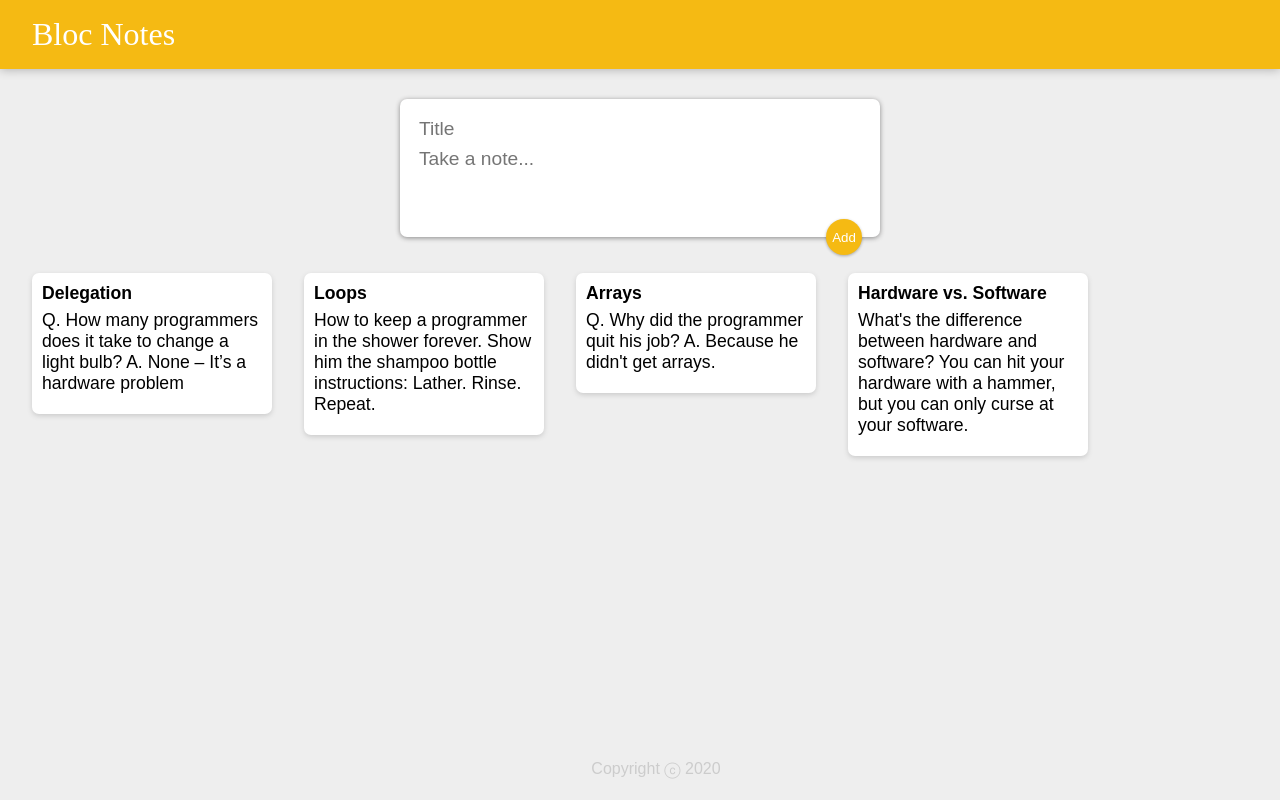
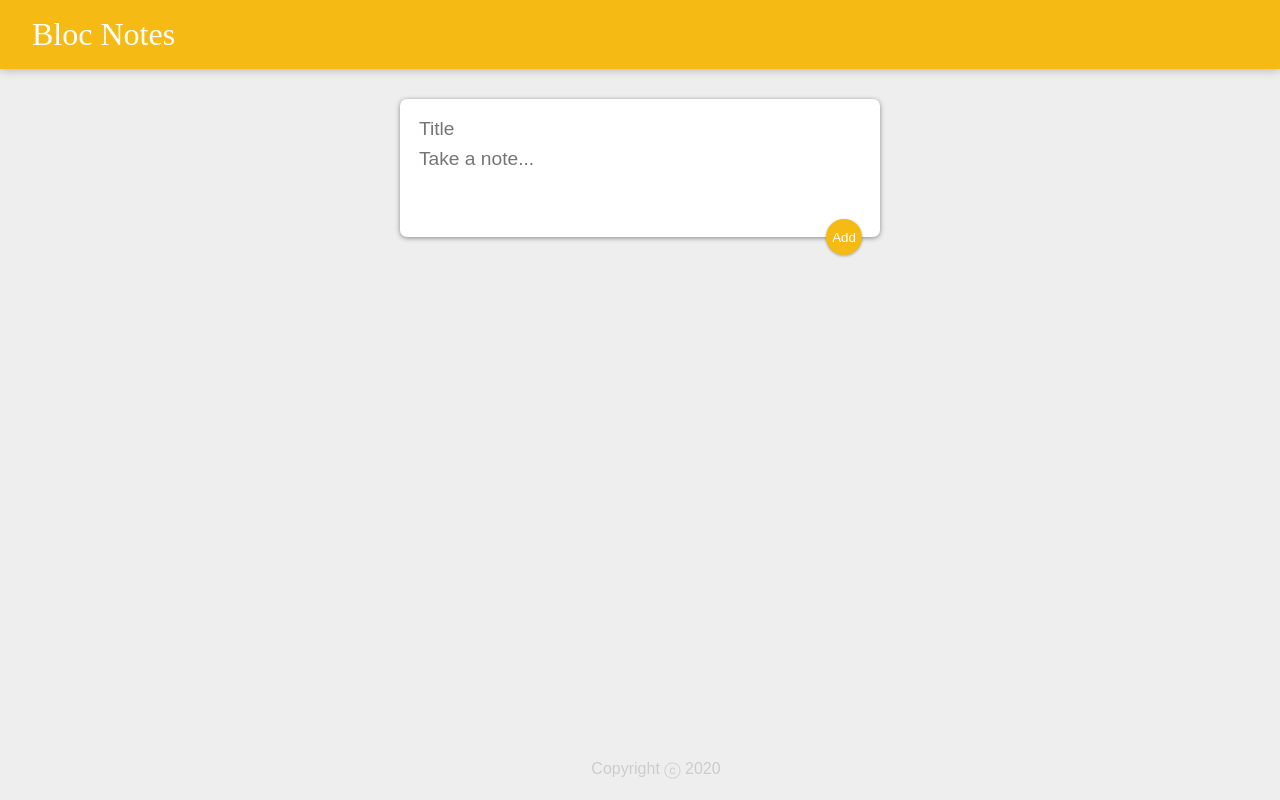
Before and after one commit to 1709abhishek/Bloc_Notes, a React (Create React App) app: page / in a window 1280 px wide. Built offline with nearby package versions, Linux system fonts and the light colour scheme.

Commit message:
added delete also

```diff
--- a/src/App.js
+++ b/src/App.js
@@ -1,20 +1,37 @@
-import React, { Component } from 'react'
-import Header from './components/Header'
-import Footer from './components/Footer'
-import Note from './components/Note'
-import CreateArea from './components/CreateArea'
+import React, { useState } from 'react';
+import Header from './components/Header';
+import Footer from './components/Footer';
+import Note from './components/Note';
+import CreateArea from './components/CreateArea';
 
-export class App extends Component {
-  render() {
-    return (
-      <div className="App">
-        <Header />
-        <CreateArea />
-        <Note title='This is the note title' content='This is the note content' />
-        <Footer />
-      </div>
-    )
+
+function App() {
+
+  const [Notes, setNotes] = useState([]);
+
+  function addNote(newNote) {
+    setNotes(prevNotes => {
+      return [...prevNotes, newNote];
+    });
   }
+
+  function deleteNote(id) {
+    setNotes(prevNotes => {
+      return prevNotes.filter((noteItem, index) => {
+        return index !== id;
+      })
+    })
+  }
+  return (
+    <div>
+      <Header />
+      <CreateArea onAdd={addNote} />
+      {Notes.map((noteItem, i) => {
+        return <Note key={i} id={i} title={noteItem.title} content={noteItem.content} onDelete={deleteNote} />;
+      })}
+      <Footer />
+    </div>
+  );
 }
 
-export default App
+export default App;
--- a/src/components/CreateArea.js
+++ b/src/components/CreateArea.js
@@ -1,15 +1,40 @@
-import React from "react";
+import React, { useState } from 'react'
 
-function CreateArea() {
+function CreateArea(props) {
+
+    const [note, setnote] = useState({
+        title: '',
+        content: ''
+    })
+
+    function handleChange(event) {
+        const { name, value } = event.target
+
+        setnote(prevNote => {
+            return {
+                ...prevNote,
+                [name]: value
+            }
+        })
+    }
+
+    function submitNote(event) {
+        props.onAdd(note)
+        setnote({
+            title: '',
+            content: ''
+        })
+        event.preventDefault()
+    }
     return (
         <div>
             <form>
-                <input name="title" placeholder="Title" />
-                <textarea name="content" placeholder="Take a note..." rows="3" />
-                <button>Add</button>
+                <input name="title" value={note.title} onChange={handleChange} placeholder="Title" />
+                <textarea name="content" value={note.content} onChange={handleChange} placeholder="Take a note..." rows="3" />
+                <button onClick={submitNote}>Add</button>
             </form>
         </div>
-    );
+    )
 }
 
-export default CreateArea;
+export default CreateArea
--- a/src/components/Note.js
+++ b/src/components/Note.js
@@ -1,45 +1,18 @@
-import React, { Component } from 'react'
+import React from 'react'
 
-export class Note extends Component {
+function Note(props) {
 
-    render() {
-        const notes = [
-            {
-                key: 1,
-                title: "Delegation",
-                content:
-                    "Q. How many programmers does it take to change a light bulb? A. None – It’s a hardware problem"
-            },
-            {
-                key: 2,
-                title: "Loops",
-                content:
-                    "How to keep a programmer in the shower forever. Show him the shampoo bottle instructions: Lather. Rinse. Repeat."
-            },
-            {
-                key: 3,
-                title: "Arrays",
-                content:
-                    "Q. Why did the programmer quit his job? A. Because he didn't get arrays."
-            },
-            {
-                key: 4,
-                title: "Hardware vs. Software",
-                content:
-                    "What's the difference between hardware and software? You can hit your hardware with a hammer, but you can only curse at your software."
-            }
-        ]
-        return (
-            <div>
-                {notes.map((note, i) => (
-                    <div className="note">
-                        <h1>{note.title}</h1>
-                        <p>{note.content}</p>
-                    </div>
-                ))}
-            </div>
-        )
+    function handleDelete() {
+        props.onDelete(props.id)
     }
+
+    return (
+        <div className="note">
+            <h1>{props.title}</h1>
+            <p>{props.content}</p>
+            <button onClick={handleDelete}>Delete</button>
+        </div>
+    )
 }
 
 export default Note
```
